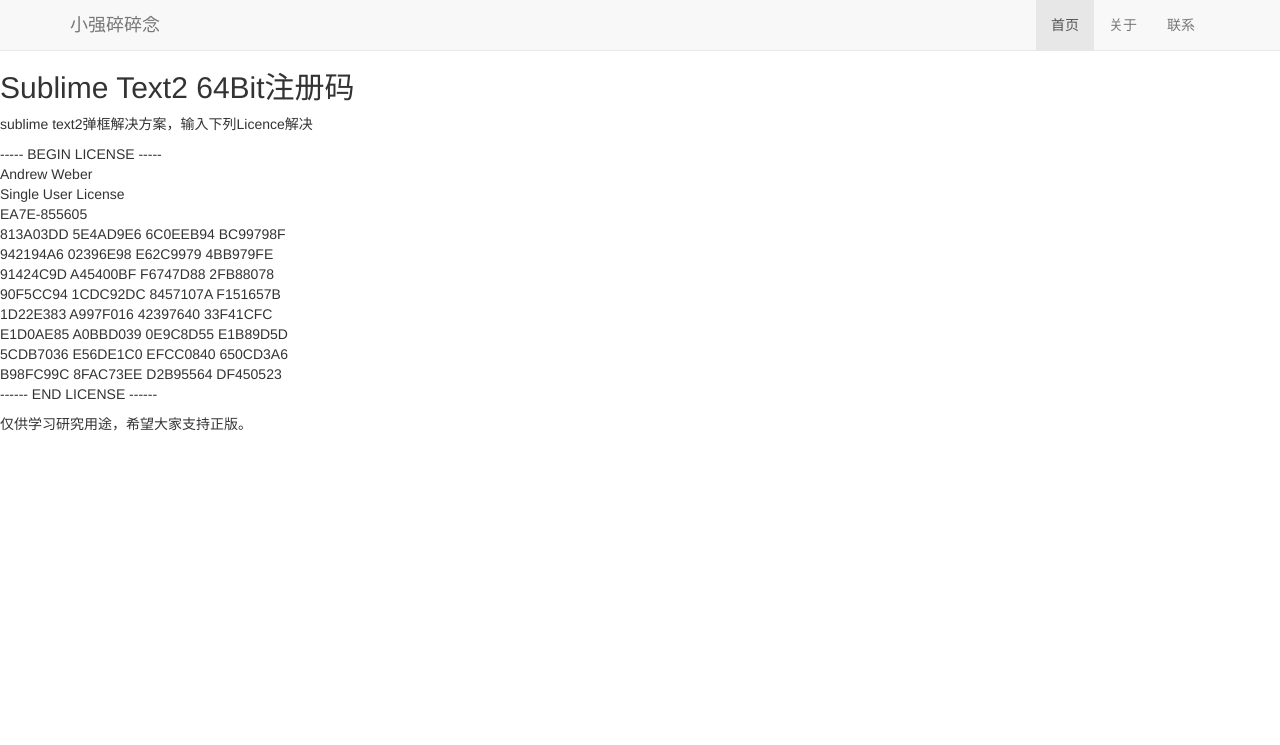
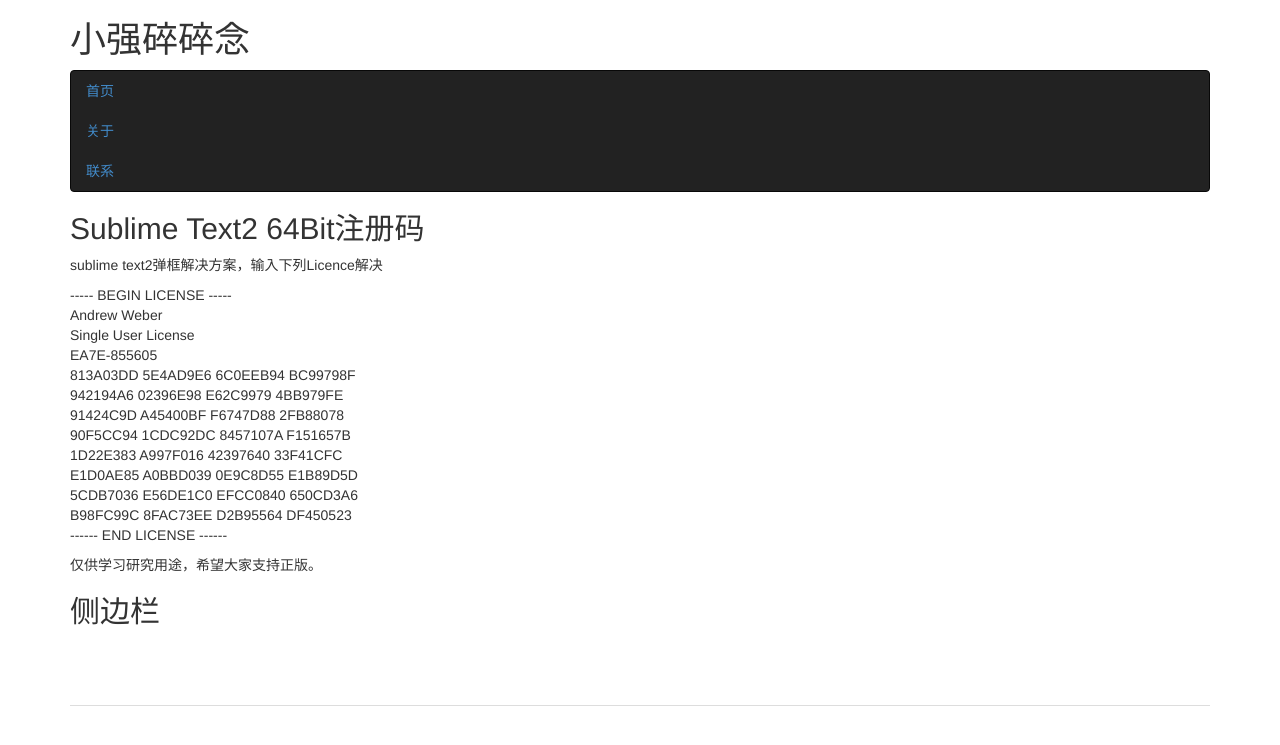
Before and after one commit to pq27120/blog, a Jekyll site: the page built from _posts/2013-10-29-sublime_licence.html, in a window 1280 px wide. Shown: the top 745 px of the page. Built offline with Jekyll 4.4.1, drawn with Linux system fonts in a browser that asks for light colours; comment, search, counter and statistics services are not loaded.

Commit message:
布局修改

```diff
--- a/_layouts/bootstrap_layout.html
+++ b/_layouts/bootstrap_layout.html
@@ -7,26 +7,37 @@
 	<title>{{page.title}}</title>
 </head>
 <body>
-	<div class="navbar navbar-default navbar-static-top">
-		<div class="container">
-			<div class="navbar-header">
-				<button type="button" class="navbar-toggle" data-toggle="collapse" data-target=".navbar-collapse">
-					<span class="icon-bar"></span>
-					<span class="icon-bar"></span>
-					<span class="icon-bar"></span>
-				</button>
-				<a href="/index.html" class="navbar-brand">小强碎碎念</a>
+	<div class="container">
+		<h1>小强碎碎念</h1>
+		<div class="navbar navbar-inverse">
+			<div class="nav-collapse" style="height:auto;">
+				<ul class="nav">
+					<li class="active">
+						<a href="/index.html">首页</a>
+					</li>
+					<li class="active">
+						<a href="/index.html">关于</a>
+					</li>
+					<li class="active">
+						<a href="/index.html">联系</a>
+					</li>
+				</ul>
 			</div>
-			<div class="navbar-collapse collapse">
-				<ul class="nav navbar-nav navbar-right">
-					<li class="active"><a href="/index.html">首页</a></li>
-					<li><a href="#">关于</a></li>
-					<li><a href="#">联系</a></li>
+		</div>
+		<div id="content" class="row-fluid">
+			<div class="span9 main">
+				{{content}}
+			</div>
+			<div class="span3 sidebar">
+				<h2>侧边栏</h2>
+				<ul class="nav nav-tabs nav-stacked">
+					<li><a href="#"></a></li>
+					<li><a href="#"></a></li>
+					<li><a href="#"></a></li>
 				</ul>
 			</div>
 		</div>
 	</div>
-	{{content}}
 	<script src="http://code.jquery.com/jquery.js"></script>
 	<script src="/js/bootstrap.js"></script>
 	<div class="container">
```
